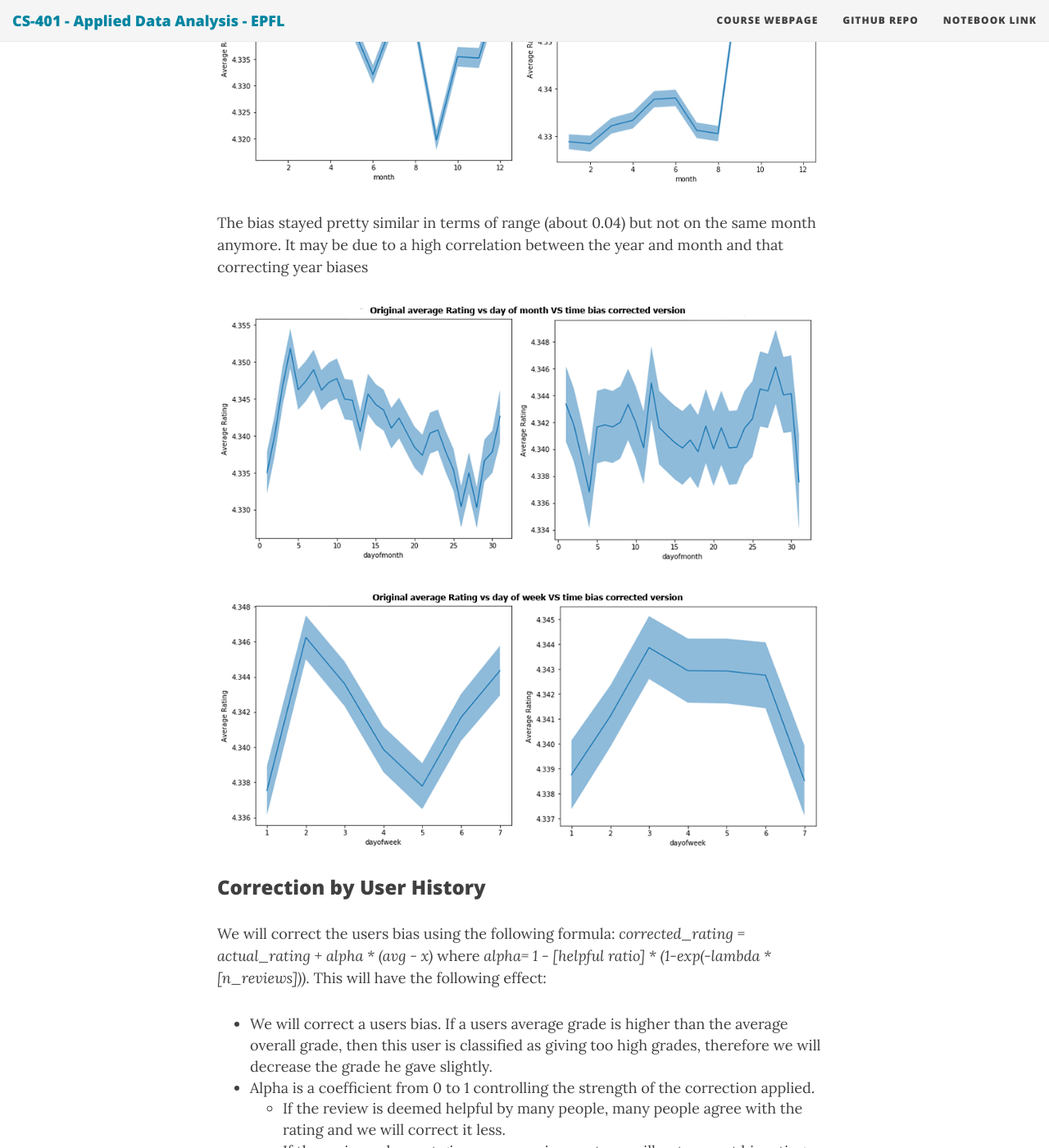
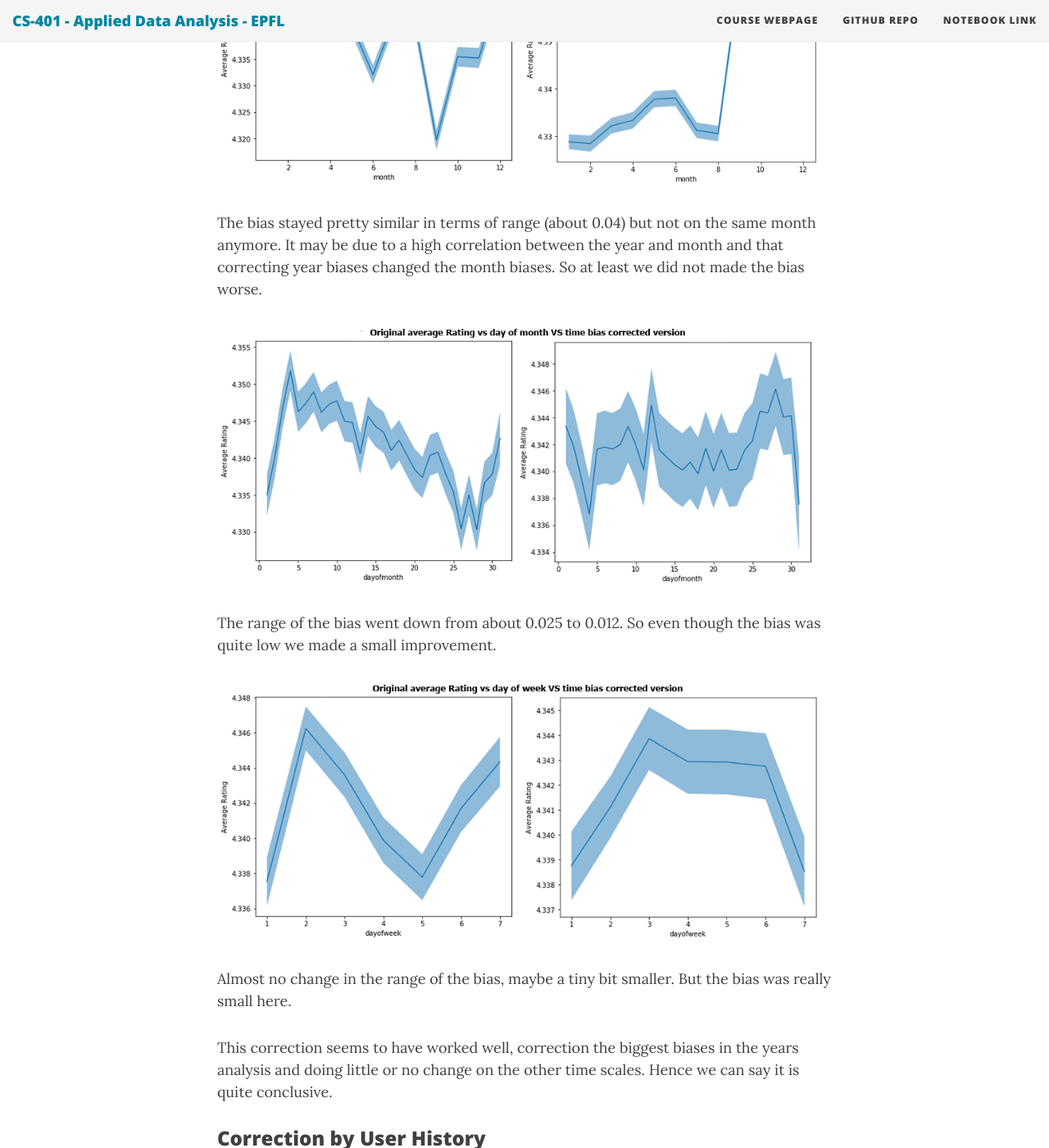
Before and after one commit to ada-lyn/ada-lyn.github.io, a Jekyll site: the page built from index.md, in a window 1280 px wide and 1400 px high, scrolled down 33324 px. Shown: the whole window at 82% size. Built offline with Jekyll 4.4.1, drawn with Linux system fonts in a browser that asks for light colours; nearby versions of some CDN libraries.

Commit message:
Update index.md

```diff
--- a/index.md
+++ b/index.md
@@ -377,14 +377,19 @@ The correction by years seems to be able to fix really well the biases, note tha
 <p float="left">
   <img src="/img/time_correction/N2.png" width="99%" />
 </p>
-The bias stayed pretty similar in terms of range (about 0.04) but not on the same month anymore. It may be due to a high correlation between the year and month and that correcting year biases
+The bias stayed pretty similar in terms of range (about 0.04) but not on the same month anymore. It may be due to a high correlation between the year and month and that correcting year biases changed the month biases. So at least we did not made the bias worse.
 
 <p float="left">
   <img src="/img/time_correction/N3.png" width="99%" />
 </p>
+The range of the bias went down from about 0.025 to 0.012. So even though the bias was quite low we made a small improvement.
+
 <p float="left">
   <img src="/img/time_correction/N4.png" width="99%" />
 </p>
+Almost no change in the range of the bias, maybe a tiny bit smaller. But the bias was really small here.
+
+This correction seems to have worked well, correction the biggest biases in the years analysis and doing little or no change on the other time scales. Hence we can say it is quite conclusive.
 
 ### Correction by User History
 
```
